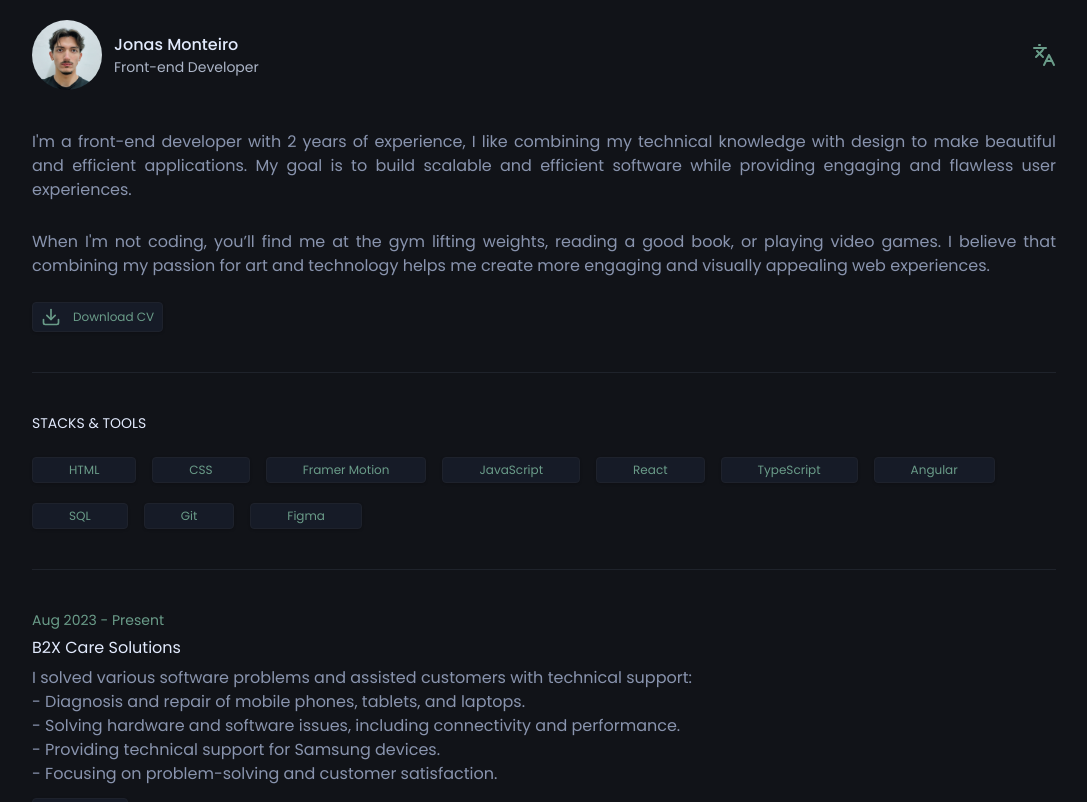
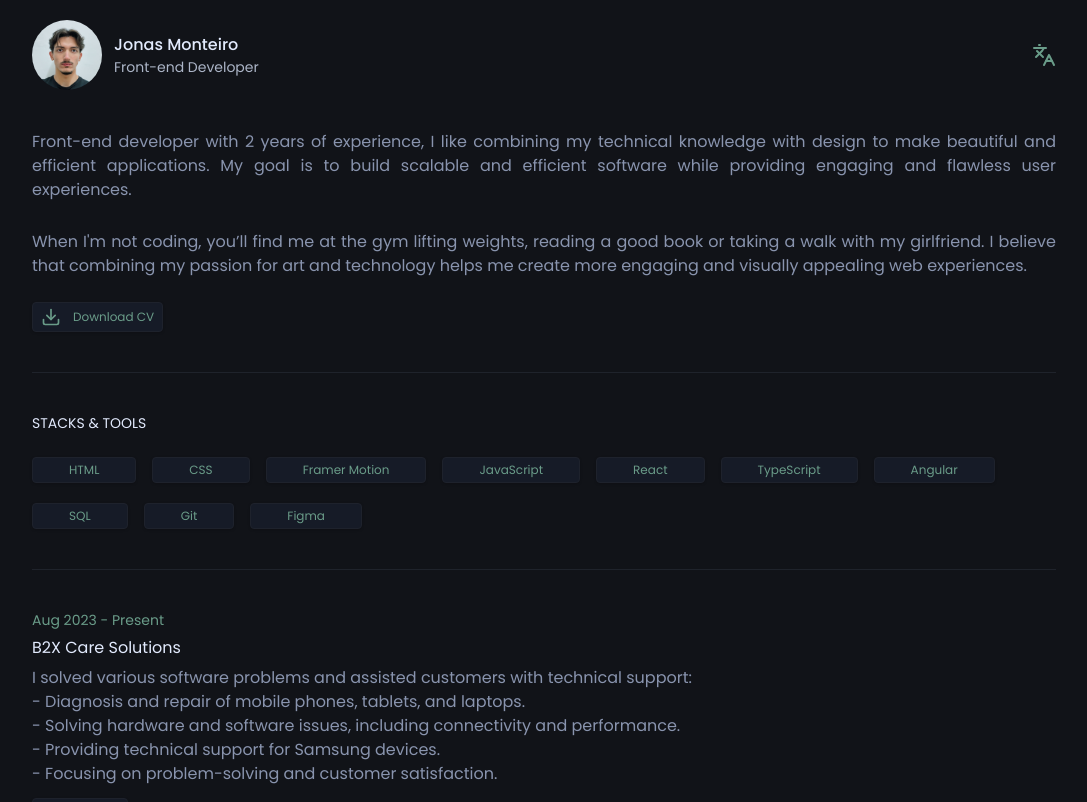
Before and after one commit to jonasmfernandes/ojonasmonteiro, a React (Vite) app: page / in a window 1280 px wide. Shown: the top 802 px of the page, without its empty margins (96-1183 px from the left). Built offline with nearby package versions, Linux system fonts and the light colour scheme.

Commit message:
fix: fixed header description

```diff
--- a/src/constants/index.tsx
+++ b/src/constants/index.tsx
@@ -2,9 +2,9 @@ export const HEADER = {
   name: "Jonas Monteiro",
   role: "Front-end Developer",
   descriptionOne:
-    "I'm a front-end developer with 2 years of experience, I like combining my technical knowledge with design to make beautiful and efficient applications. My goal is to build scalable and efficient software while providing engaging and flawless user experiences.",
+    "Front-end developer with 2 years of experience, I like combining my technical knowledge with design to make beautiful and efficient applications. My goal is to build scalable and efficient software while providing engaging and flawless user experiences.",
   descriptionTwo:
-    "When I'm not coding, you’ll find me at the gym lifting weights, reading a good book, or playing video games. I believe that combining my passion for art and technology helps me create more engaging and visually appealing web experiences.",
+    "When I'm not coding, you’ll find me at the gym lifting weights, reading a good book or taking a walk with my girlfriend. I believe that combining my passion for art and technology helps me create more engaging and visually appealing web experiences.",
   btnCV: "Download CV",
   textProjects: "SIDE PROJECTS",
 };
@@ -13,9 +13,9 @@ export const HEADER_PT = {
   name: "Jonas Monteiro",
   role: "Desenvolvedor Front-end",
   descriptionOne:
-    "Sou desenvolvedor Front-end com 2 anos de experiência, gosto de combinar meu conhecimento técnico com design para criar aplicações bonitas e eficientes. Meu objetivo é desenvolver softwares escaláveis que ofereçam experiências de usuário envolventes e impecáveis.",
+    "Desenvolvedor Front-end com 2 anos de experiência, gosto de combinar meu conhecimento técnico com design para criar aplicações bonitas e eficientes. Meu objetivo é desenvolver softwares escaláveis que ofereçam experiências de usuário envolventes e impecáveis.",
   descriptionTwo:
-    "Quando não estou programando, você vai me encontrar na academia levantando pesos, lendo um bom livro ou jogando videogame. Acredito que unir minha paixão por arte e tecnologia me permite criar experiências web visualmente atraentes e altamente envolventes.",
+    "Quando não estou programando, você vai me encontrar na academia levantando pesos, lendo um bom livro ou passeando com a minha namorada. Acredito que unir minha paixão por arte e tecnologia me permite criar experiências web visualmente atraentes e altamente envolventes.",
   btnCV: "Baixar CV",
   textProjects: "PROJETOS PARALELOS",
 };
```
